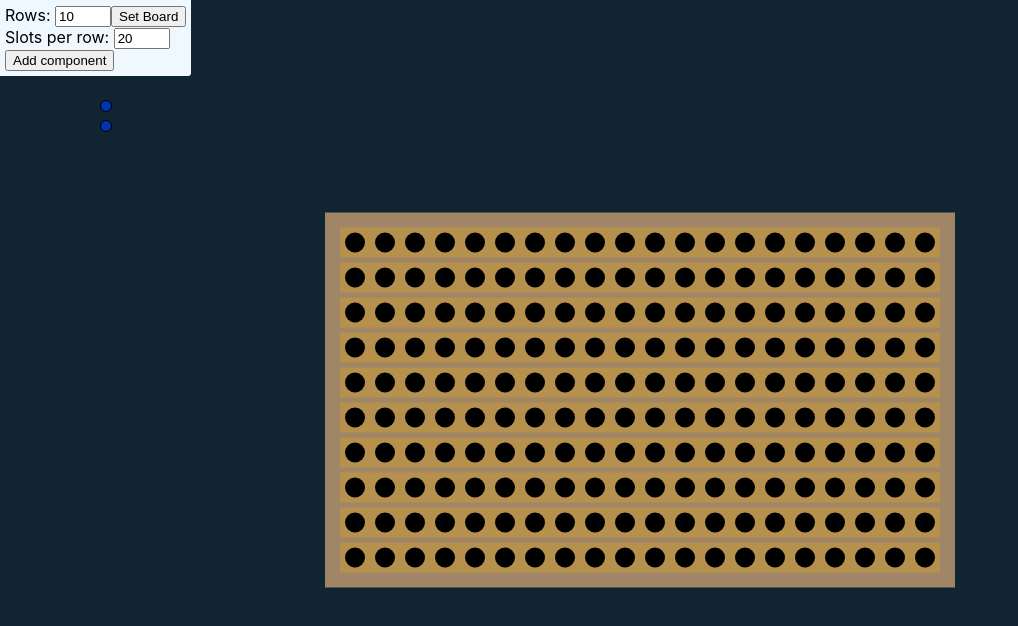
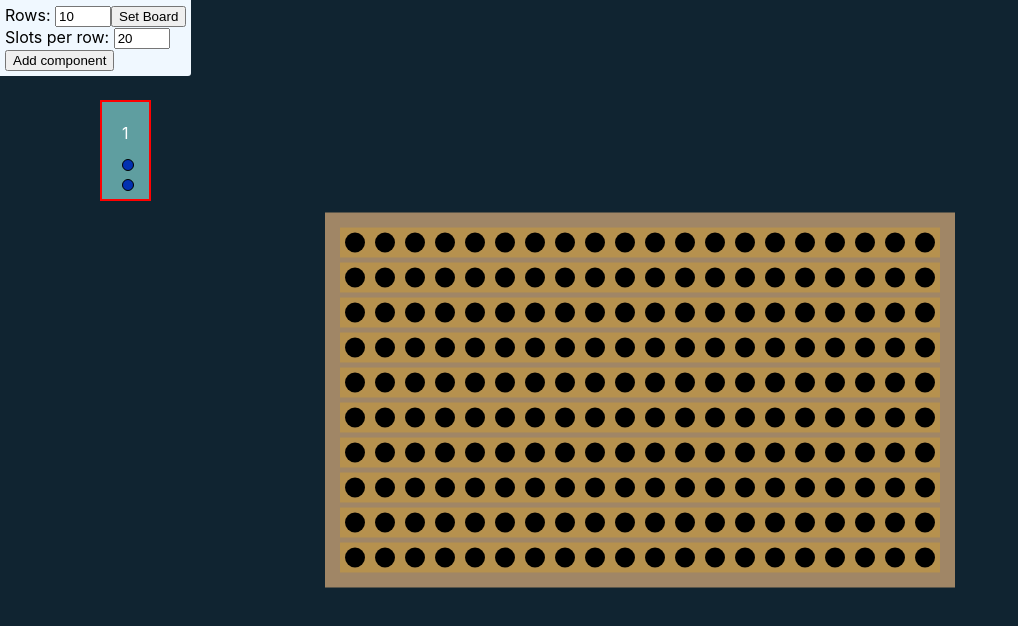
Before and after one commit to ArneSoko/Web_Circuit_Builder, a React (Create React App) app: page / in a window 1280 px wide. Both pictures are taken after a click on the button "Add component". Shown: the top 626 px of the page, without its empty margins (0-1018 px from the left). Built offline with nearby package versions, Linux system fonts and the light colour scheme.

Commit message:
enabled dropping to same slot

```diff
--- a/src/pages/index-styles.css
+++ b/src/pages/index-styles.css
@@ -55,7 +55,19 @@
     position: absolute;
     top: 100px;
     left: 100px;
+    display: inline-block;
+    background-color: cadetblue;
+    border-style: solid;
+    border-color: red;
+    border-width: 1px 0px;
 }
+.compHome{
+    padding: 5px 20px 20px 20px;
+    border-style: solid;
+    border-color: red;
+    border-width: 1px 2px;
+}
+
 .wire_1{
     height: 10px;
     width: 10px;
--- a/src/pages/index.js
+++ b/src/pages/index.js
@@ -1,7 +1,7 @@
 import { Slot, Board } from '../components/board.js';
 import { Component, IntCirc } from '../components/comp.js';
 import { useEffect, useState, useRef, useLayoutEffect } from 'react';
-import LineTo from 'react-lineto';
+import LineTo, { Line } from 'react-lineto';
 import { useDroppable, useDraggable, DndContext} from '@dnd-kit/core';
 import {CSS} from '@dnd-kit/utilities';
 import './index-styles.css';
@@ -42,24 +42,31 @@ function Index(){
 
 
     //Drag-and-drop logic
-    const [parent, setParent] = useState(null);
     const [slots, setSlots] = useState({});
     const [comps, setComps] = useState({});
 
+    //Dragging terminal logic
     function handleDragEnd(event) {
         const {over, active} = event;
+
+        //Component is always in event as active. Storing some important values as const
+        const compInd= parseInt(active.id.substr(1));
+        const oldSlot = active.id[0] === 'i' ? comps[compInd].in : comps[compInd].out;
+
+        //Drop into slot
         if(over){
+            //Annoying to write, keep it as a const
             const ind = parseInt(over.id.substr(1));
-            let newSlots = slots;
-            newSlots[ind] = active.id;
-            const compInd= parseInt(active.id.substr(1));
-            const oldSlot = active.id[0] === 'i' ? comps[compInd].in : comps[compInd].out;
-            //Set new slot, remove old slot
+
+            //Set new slot
             setSlots((prev) => ({
                 ...prev,
                 [ind]: active.id,
-                [oldSlot]: null
+                //Check that oldSlot is not null and is not the same slot, then set the slut to null
+                ...(oldSlot && oldSlot !== ind && {[oldSlot] : null})
             }));
+
+            //If previously in a slot, empty old slot
 
             //Backwards reference, for removing from old space
             let prevComp = comps[compInd];
@@ -68,6 +75,8 @@ function Index(){
                 [compInd] : active.id[0] === 'i' ? new Component(ind,prevComp.out) : new Component(prevComp.in, ind)
             }));
         }
+
+        //If no slot, reset terminal to homebase
         else{
             console.log('null');
         }
@@ -84,7 +93,9 @@ function Index(){
         id[0] === 'i' ? draggableOne(id) : draggableTwo(id)
     );
 
+    //Set a new board size
     const resetBoard = () => {
+        //TODO
         console.log(boardRef.current.clientHeight / rows);
     };
 
@@ -92,9 +103,10 @@ function Index(){
     function newComp(){
         setComps((prev) => ({
             ...prev,
-            [Object.keys(prev).length] : new Component()
-    }));
-        //TODO: render new terminals
+            //In case one component is deleted, just keep tracking elements as the highest number + 1
+            [Math.max(Object.keys(prev))+1] : new Component()
+        }));
+
     };
 
     useLayoutEffect(() => {
@@ -112,7 +124,7 @@ function Index(){
 
 
     return(
-        <DndContext style={{position: 'absolute'}} onDragEnd={handleDragEnd}>
+        <DndContext style={{position: 'absolute'}} onDragMove={e => console.log(e)} onDragEnd={handleDragEnd}>
             <div className='bkgrnd'></div>
             <div className='inputs'>
                 <label htmlFor='row_in'>Rows: </label>
@@ -137,7 +149,7 @@ function Index(){
             </div>
                 <div className='homebase'>
                 {Object.keys(comps).map((id) => (
-                    <div key={id}>
+                    <div key={id} className='compHome' id={'ch'+id}> <p style={{color: 'white'}}>{id}</p>
                         {comps[id].in === null ? draggableOne('i' + id) : null}
                         <br/>
                         {comps[id].out === null ? draggableTwo('o' + id) : null}
```
